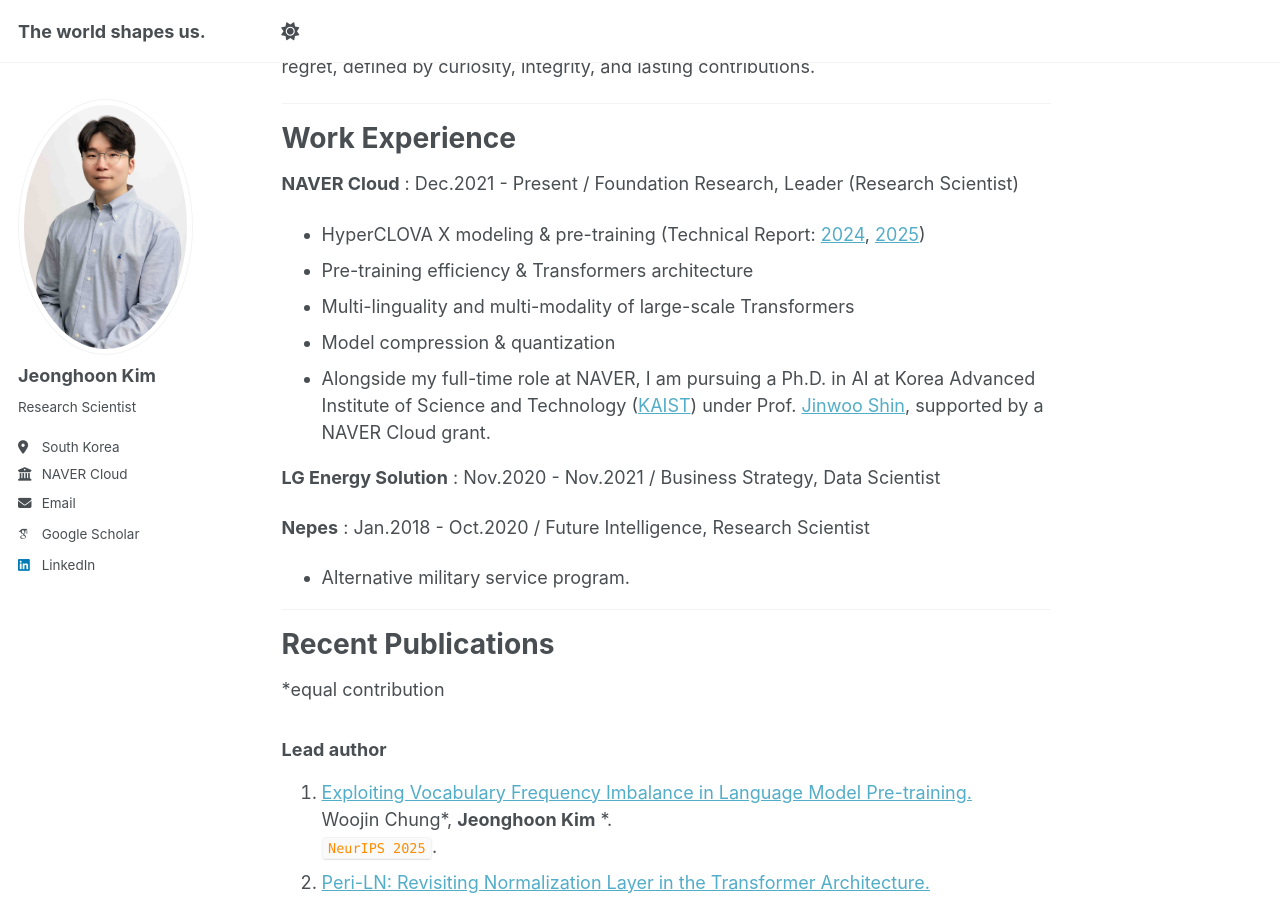
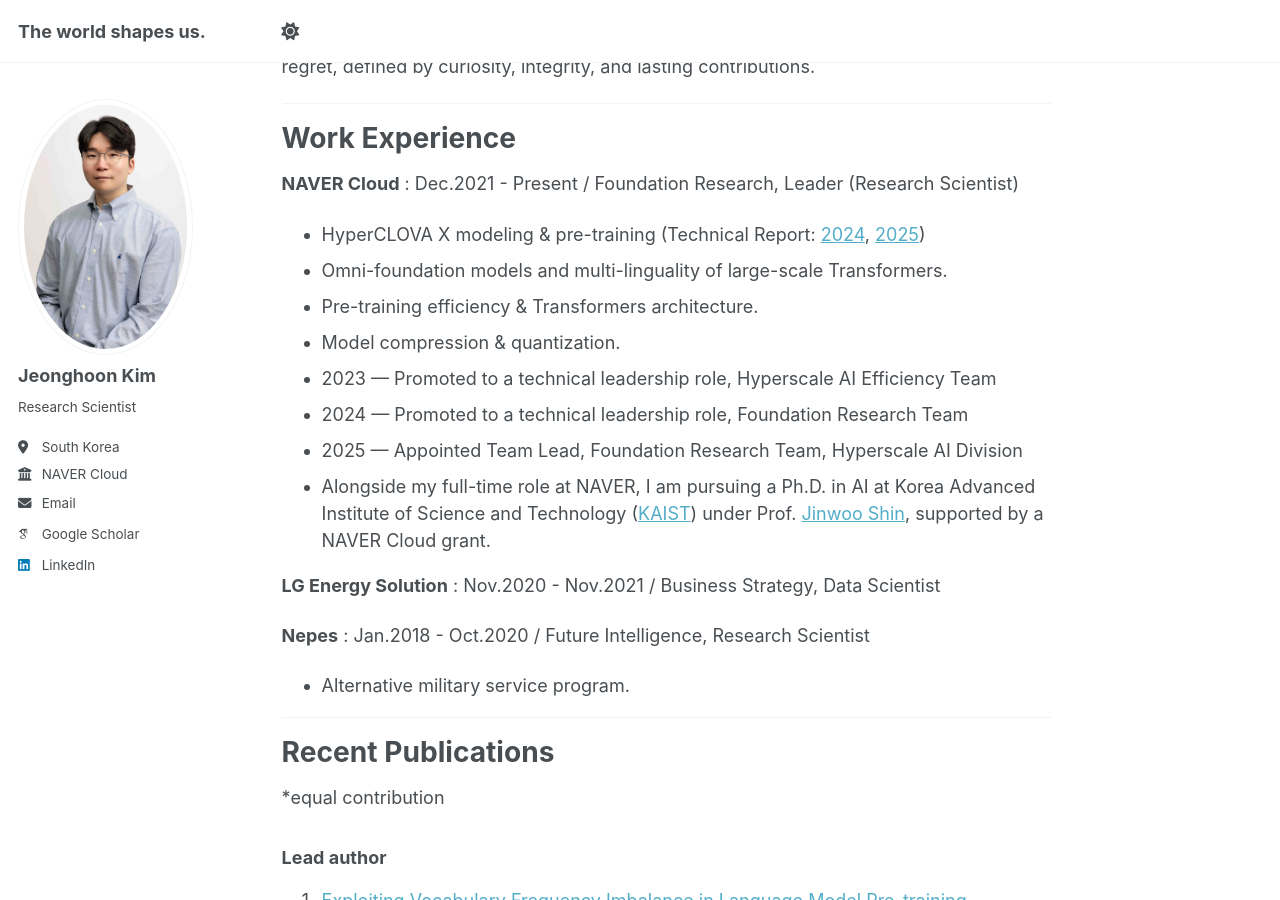
Before and after one commit to penpaperkeycode/penpaperkeycode.github.io, a Jekyll site: the page built from _pages/about.md, in a window 1280 px wide and 900 px high, scrolled down 477 px. Built offline with Jekyll 4.4.1, drawn with Linux system fonts in a browser that asks for light colours; some web fonts are replaced.

Commit message:
Update about.md

```diff
--- a/_pages/about.md
+++ b/_pages/about.md
@@ -21,9 +21,12 @@ Work Experience
 ======
 **NAVER Cloud** : Dec.2021 - Present / Foundation Research, Leader (Research Scientist)
    * HyperCLOVA X modeling & pre-training (Technical Report: [2024](https://arxiv.org/abs/2404.01954), [2025](https://arxiv.org/abs/2506.22403))
-   * Pre-training efficiency & Transformers architecture
-   * Multi-linguality and multi-modality of large-scale Transformers
-   * Model compression & quantization
+   * Omni-foundation models and multi-linguality of large-scale Transformers.
+   * Pre-training efficiency & Transformers architecture.
+   * Model compression & quantization.
+   * 2023 — Promoted to a technical leadership role, Hyperscale AI Efficiency Team
+   * 2024 — Promoted to a technical leadership role, Foundation Research Team
+   * 2025 — Appointed Team Lead, Foundation Research Team, Hyperscale AI Division
    * Alongside my full-time role at NAVER, I am pursuing a Ph.D. in AI at Korea Advanced Institute of Science and Technology ([KAIST](https://www.kaist.ac.kr/en/)) under Prof. [Jinwoo Shin](https://alinlab.kaist.ac.kr/shin.html), supported by a NAVER Cloud grant.
 
 **LG Energy Solution** : Nov.2020 - Nov.2021 / Business Strategy, Data Scientist
```
